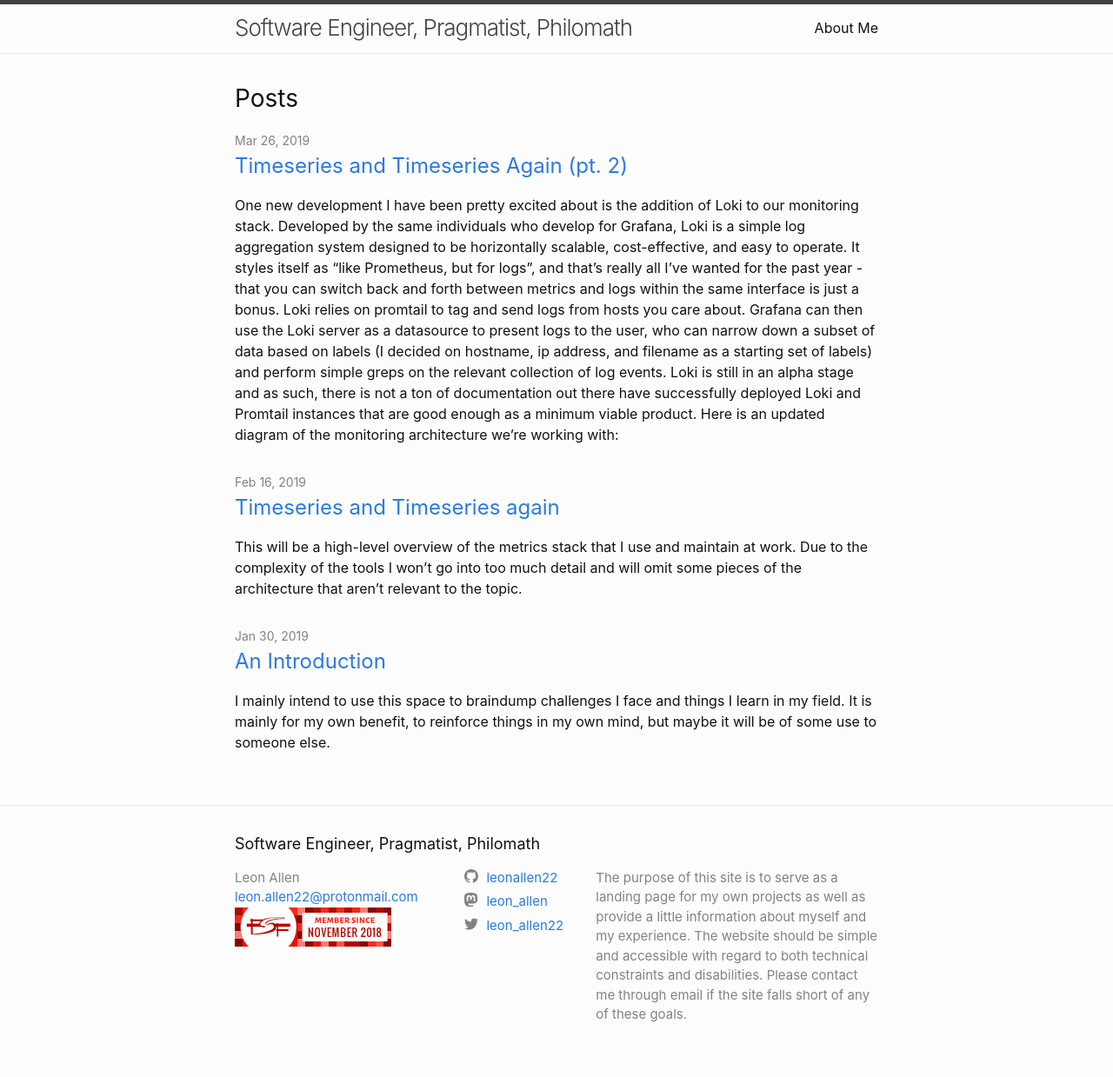
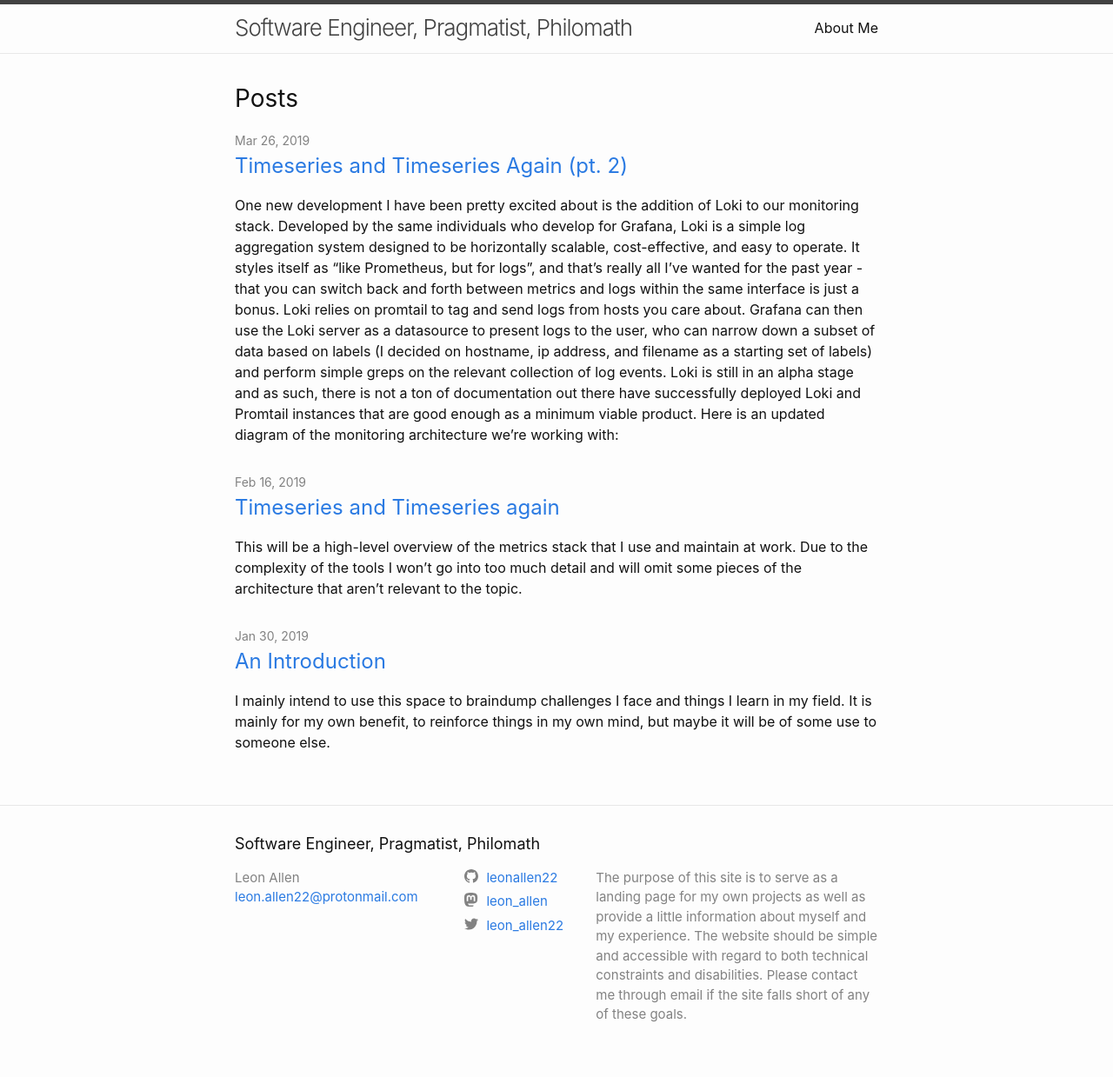
Before and after one commit to leonallen22/leonallen22.github.io, a Jekyll site: the page built from index.html, in a window 1280 px wide. Shown: the whole page at 87% size. Built offline with Jekyll 4.4.1, drawn with Linux system fonts in a browser that asks for light colours.

Commit message:
RMS must go

```diff
--- a/_includes/footer.html
+++ b/_includes/footer.html
@@ -18,12 +18,6 @@
             {%- if site.email -%}
             <li><a class="u-email" href="mailto:{{ site.email }}">{{ site.email }}</a></li>
             {%- endif -%}
-            <li>
-              <figure>
-                <a href="https://fsf.org/"></a>
-                <img src="/assets/FSFBadge.png" alt="Free Software Foundation Badge" />
-              </figure>
-            </li>
         </ul>
       </div>
 
```
Also changed, not shown: assets/FSFBadge.png (deleted).
